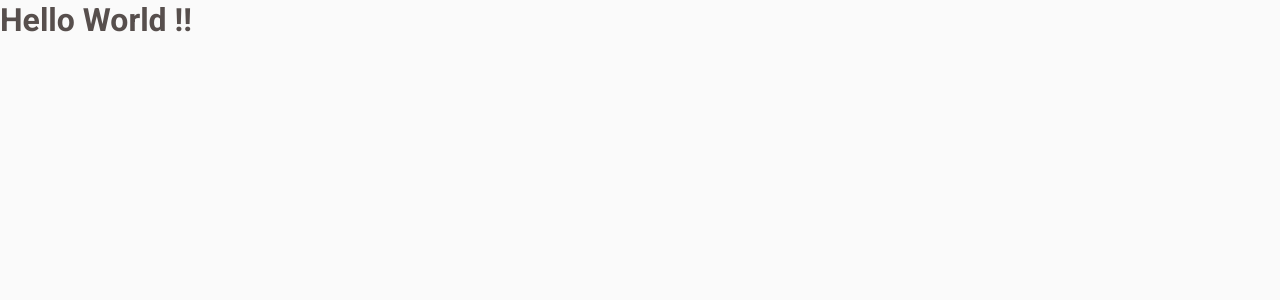
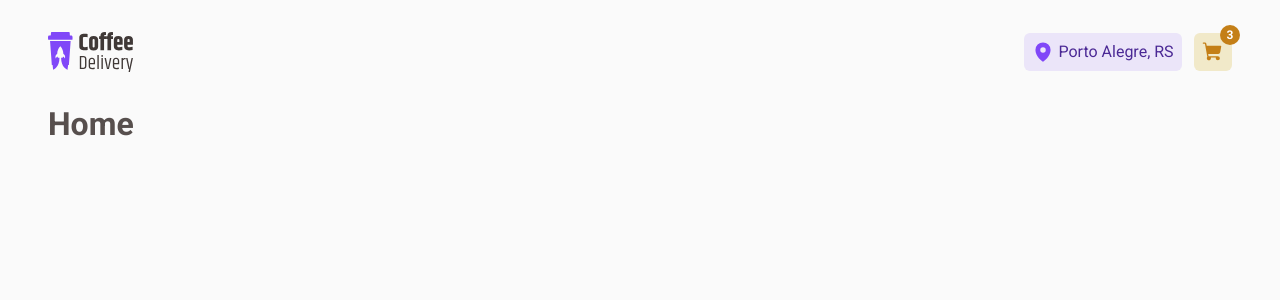
Before and after one commit to MichaelCStrahl/coffe-delivery, a React (Vite) app: page / in a window 1280 px wide. Shown: the top 300 px of the page. Built offline with nearby package versions, Linux system fonts and the light colour scheme.

Commit message:
Header project

```diff
--- a/package.json
+++ b/package.json
@@ -11,8 +11,10 @@
     "prepare": "husky"
   },
   "dependencies": {
+    "phosphor-react": "^1.4.1",
     "react": "^18.2.0",
     "react-dom": "^18.2.0",
+    "react-router-dom": "^6.22.3",
     "styled-components": "^5.3.9"
   },
   "devDependencies": {
--- a/src/App.tsx
+++ b/src/App.tsx
@@ -1,11 +1,15 @@
+import { BrowserRouter } from "react-router-dom";
 import { ThemeProvider } from "styled-components";
+import { Router } from "./Router";
 import { GlobalStyle } from "./styles/global";
 import { defaultTheme } from "./styles/themes/default";
 
 export function App() {
 	return (
 		<ThemeProvider theme={defaultTheme}>
-			<h1>Hello World !!</h1>
+			<BrowserRouter>
+				<Router />
+			</BrowserRouter>
 			<GlobalStyle />
 		</ThemeProvider>
 	);
--- /dev/null
+++ b/src/Router.tsx
@@ -0,0 +1,15 @@
+import { Route, Routes } from "react-router-dom";
+import { DefaultLayout } from "./layouts/DefaultLayout";
+import { Checkout } from "./pages/Checkout";
+import { Home } from "./pages/Home";
+
+export function Router() {
+	return (
+		<Routes>
+			<Route path="/" element={<DefaultLayout />}>
+				<Route path="/" element={<Home />} />
+				<Route path="/checkout" element={<Checkout />} />
+			</Route>
+		</Routes>
+	);
+}
--- /dev/null
+++ b/src/components/Header/index.tsx
@@ -0,0 +1,30 @@
+import { MapPin, ShoppingCart } from "phosphor-react";
+import {
+	CartButton,
+	CountCartItems,
+	HeaderContainer,
+	LocationButton,
+} from "./styles";
+
+import { NavLink } from "react-router-dom";
+import logoCoffeeDelivery from "../../assets/coffee-delivery-logo.svg";
+
+export function Header() {
+	return (
+		<HeaderContainer>
+			<img src={logoCoffeeDelivery} alt="" />
+			<nav>
+				<LocationButton title="Localização">
+					<MapPin size="22" weight="fill" />
+					<span>Porto Alegre, RS</span>
+				</LocationButton>
+				<CartButton>
+					<NavLink to="/checkout" title="Checkout">
+						<ShoppingCart size="22" weight="fill" />
+						<CountCartItems>3</CountCartItems>
+					</NavLink>
+				</CartButton>
+			</nav>
+		</HeaderContainer>
+	);
+}
--- /dev/null
+++ b/src/components/Header/styles.ts
@@ -0,0 +1,76 @@
+import styled from "styled-components";
+
+export const HeaderContainer = styled.header`
+  display: flex;
+  align-items: center;
+  justify-content: space-between;
+
+  padding: 2rem 0rem;
+
+  nav {
+    display: flex;
+    gap: 0.75rem;
+
+    a {
+      display: flex;
+      align-items: center;
+      justify-content: center;
+    }
+  }
+`;
+
+export const LocationButton = styled.div`
+  display: flex;
+  align-items: center;
+  padding: 0.75rem 0.5rem;
+  min-width: 2.4rem;
+  height: 2.4rem;
+  gap: 0.25rem;
+
+  border-radius: 6px;
+  background: ${(props) => props.theme["purple-100"]};
+
+  span {
+    color: ${(props) => props.theme["purple-700"]};
+    font-family: 'Roboto';
+    font-weight: 400;
+    line-height: 1.3;
+  }
+
+  svg {
+    color: ${(props) => props.theme["purple-400"]}
+  }
+`;
+
+export const CartButton = styled.button`
+  position: relative;
+  width: 2.4rem;
+  height: 2.4rem;
+  border: none;
+  border-radius: 6px;
+  background: ${(props) => props.theme["yellow-100"]};
+
+  svg {
+    color: ${(props) => props.theme["yellow-700"]};
+  }
+`;
+
+export const CountCartItems = styled.span`
+  position: absolute;
+  content: '';
+  display: flex;
+  align-items: center;
+  justify-content: center;
+  width: 1.25rem;
+  height: 1.25rem;
+  top: -0.5rem;
+  right: -0.5rem;
+
+  background: ${(props) => props.theme["yellow-700"]};
+  border-radius: 50%;
+
+  font-size: 0.75rem;
+  color: ${(props) => props.theme.white};
+  font-weight: 700;
+  line-height: 0;
+`;
--- /dev/null
+++ b/src/layouts/DefaultLayout/index.tsx
@@ -0,0 +1,12 @@
+import { Outlet } from "react-router-dom";
+import { Header } from "../../components/Header";
+import { LayoutContainer } from "./styles";
+
+export function DefaultLayout() {
+	return (
+		<LayoutContainer>
+			<Header />
+			<Outlet />
+		</LayoutContainer>
+	);
+}
--- /dev/null
+++ b/src/layouts/DefaultLayout/styles.ts
@@ -0,0 +1,9 @@
+import styled from "styled-components";
+
+export const LayoutContainer = styled.div`
+  max-width: 74rem;
+  margin: 0 auto;
+
+  display: flex;
+  flex-direction: column;
+`;
--- /dev/null
+++ b/src/pages/Checkout.tsx
@@ -0,0 +1,3 @@
+export function Checkout() {
+	return <h1>Checkout</h1>;
+}
--- /dev/null
+++ b/src/pages/Home.tsx
@@ -0,0 +1,3 @@
+export function Home() {
+	return <h1>Home</h1>;
+}
```
Also changed, not shown: src/assets/coffee-delivery-logo.svg (added), 1 other file (tests, documents, lock files or other folders).
